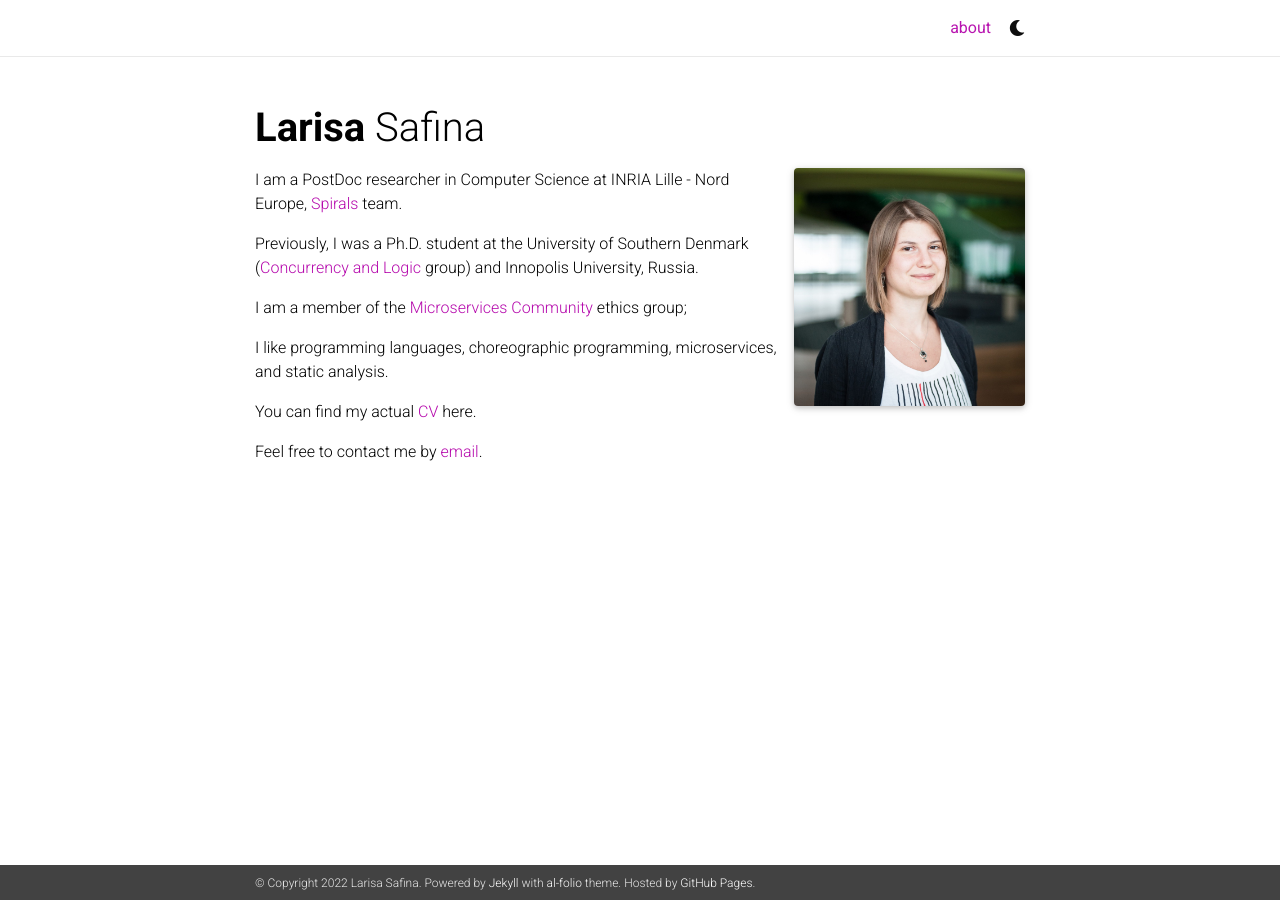
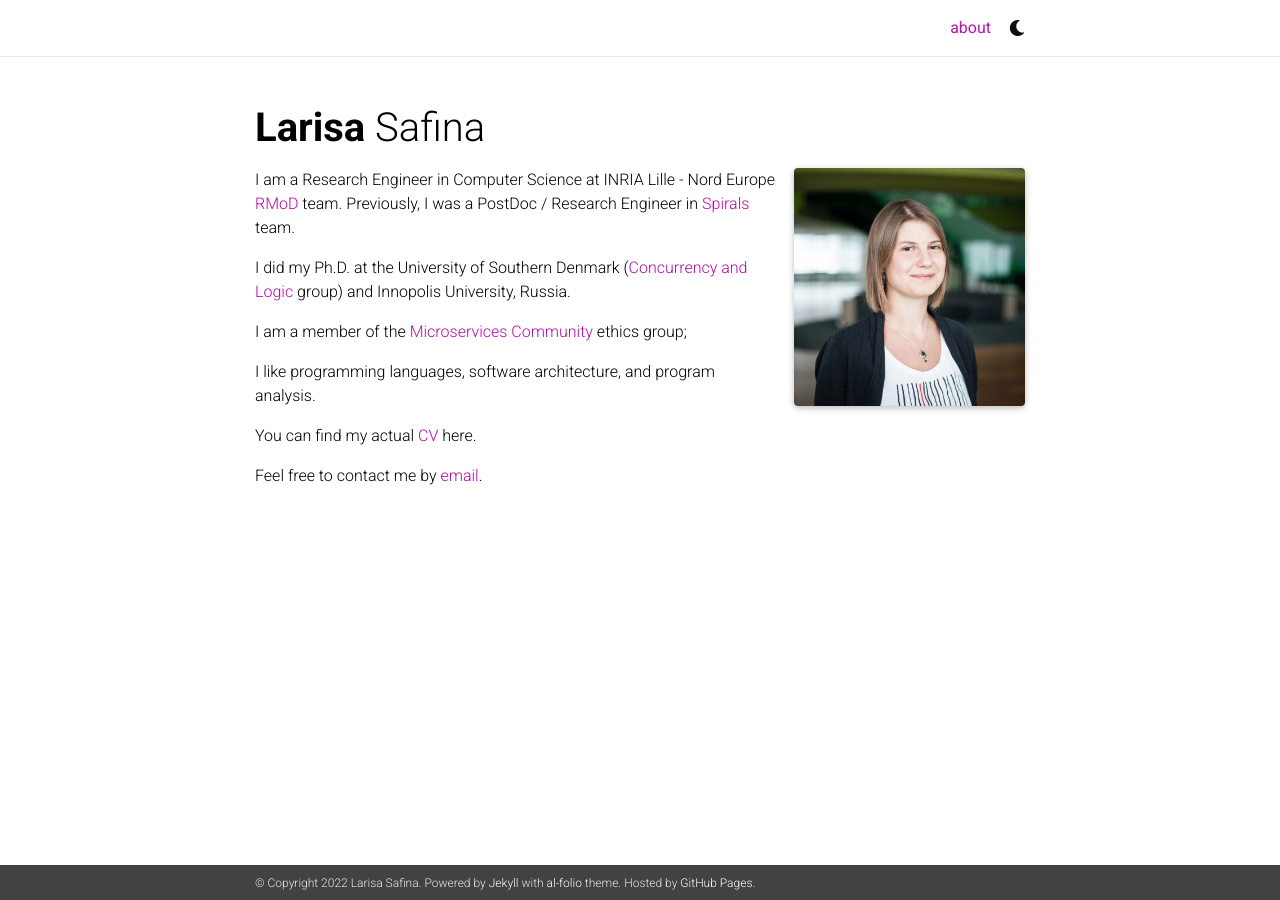
Before and after one commit to lsafina/lsafina.github.io, a Jekyll site: the page built from _pages/about.md, in a window 1280 px wide. Built offline with Jekyll 4.4.1, drawn with Linux system fonts in a browser that asks for light colours; nearby versions of some CDN libraries; a style sheet for code colours, icons or effects is not loaded.

Commit message:
Update about.md
change affiliation

```diff
--- a/_pages/about.md
+++ b/_pages/about.md
@@ -14,13 +14,14 @@ selected_papers: false # includes a list of papers marked as "selected={true}"
 social: true  # includes social icons at the bottom of the page
 ---
 
-I am a PostDoc researcher in Computer Science at INRIA Lille - Nord Europe, [Spirals](https://team.inria.fr/spirals/) team.
+I am a Research Engineer in Computer Science at INRIA Lille - Nord Europe [RMoD](https://rmod.gitlabpages.inria.fr/website/) team.
+Previously, I was a PostDoc / Research Engineer in [Spirals](https://team.inria.fr/spirals/) team.
 
-Previously, I was a Ph.D. student at the University of Southern Denmark ([Concurrency and Logic](https://acp.sdu.dk) group) and Innopolis University, Russia.
+I did my Ph.D. at the University of Southern Denmark ([Concurrency and Logic](https://acp.sdu.dk) group) and Innopolis University, Russia.
 
 I am a member of the [Microservices Community](https://www.microservices.community) ethics group;
 
-I like programming languages, choreographic programming, microservices, and static analysis.
+I like programming languages, software architecture, and program analysis.
 
 You can find my actual [CV](/assets/pdf/cv.pdf) here.
 
```
